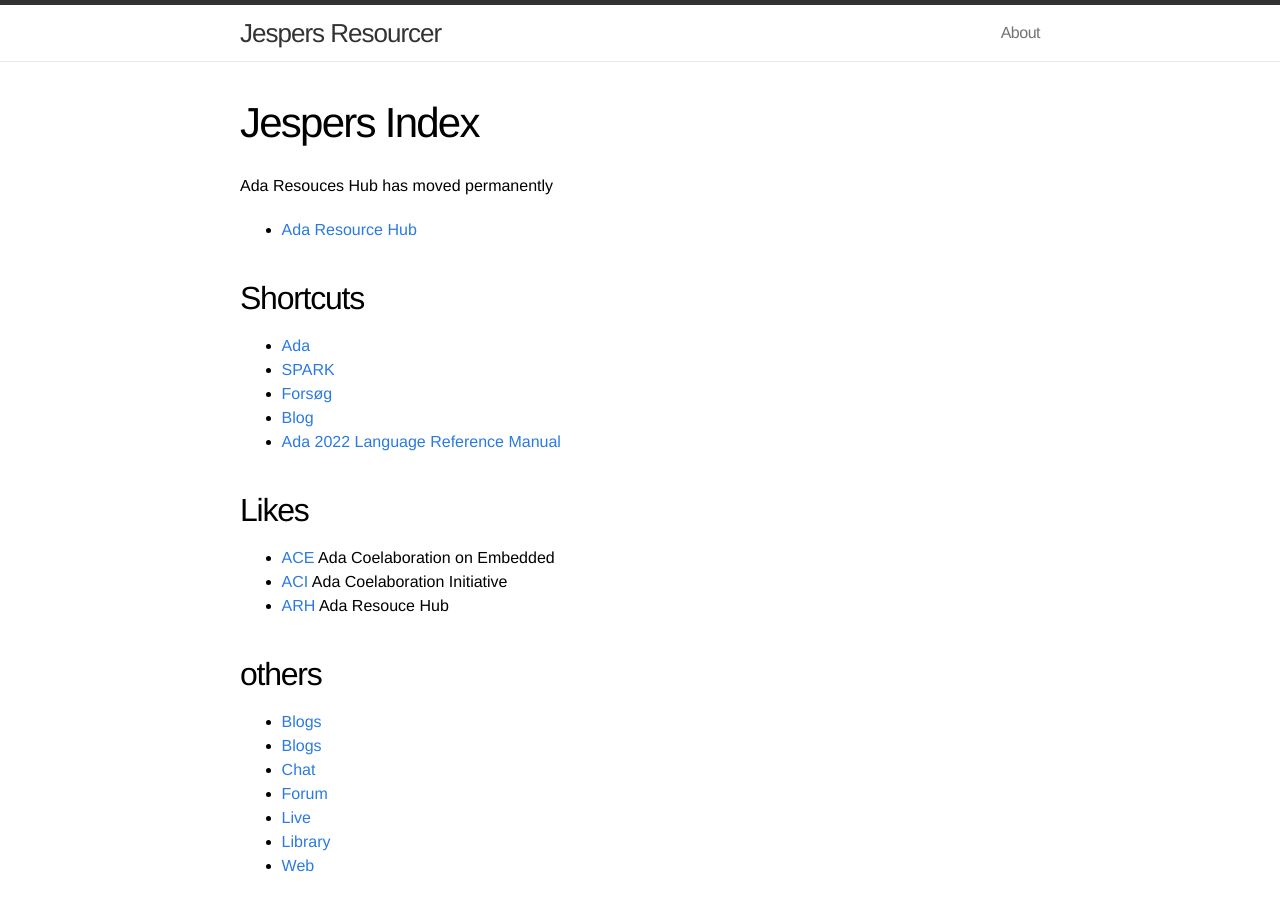
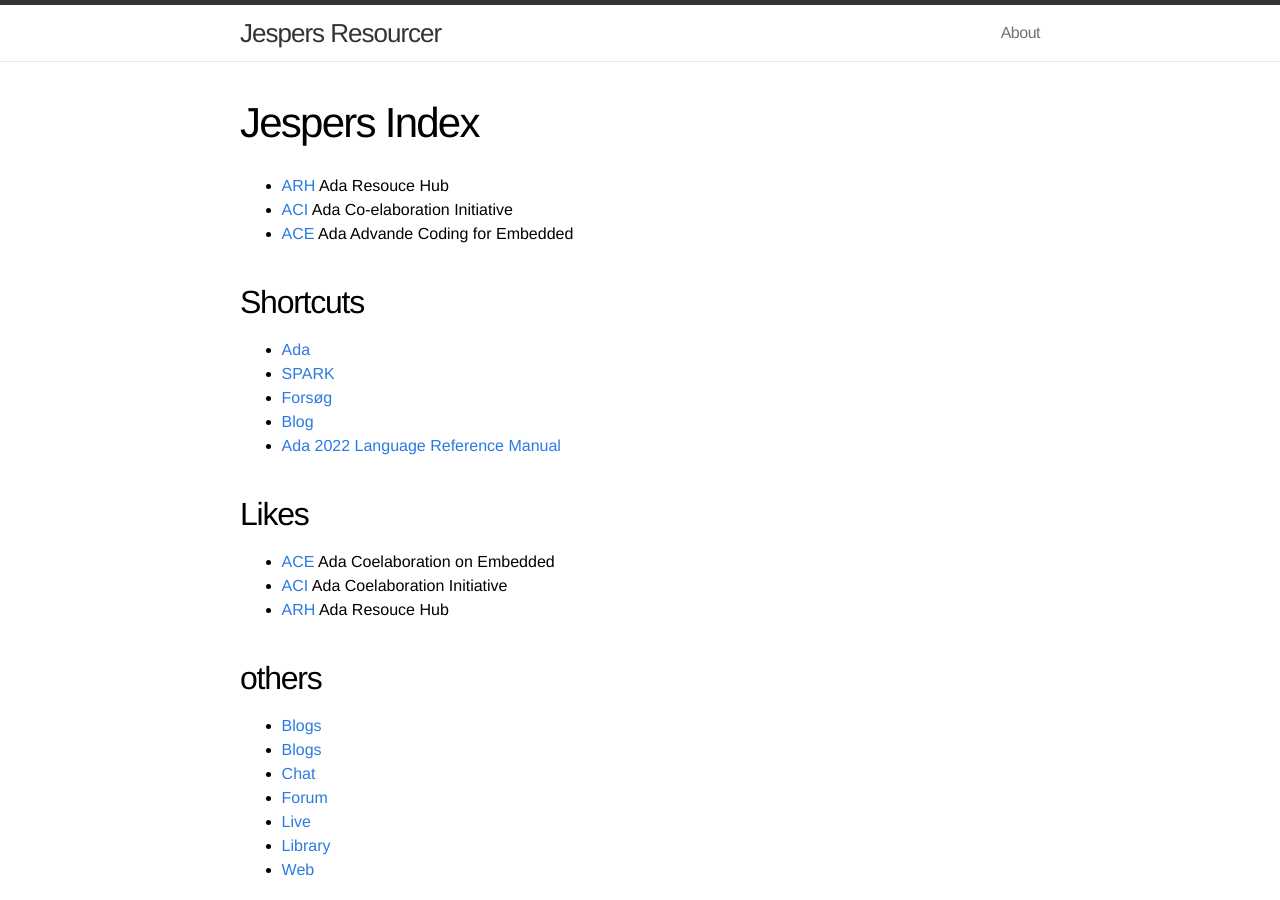
Before and after one commit to quornings/quornings.github.io, a Jekyll site: the page built from index.md, in a window 1280 px wide and 900 px high. Built offline with Jekyll 4.4.1, drawn with Linux system fonts in a browser that asks for light colours.

Commit message:
Add ACI and ACE

```diff
--- a/index.md
+++ b/index.md
@@ -3,9 +3,9 @@ layout: page
 title: Jespers Index
 ---
 
-Ada Resouces Hub has moved permanently
-
-- [Ada Resource Hub](the-ARH.github.io)
+- [ARH](the-ARH.github.io) Ada Resouce Hub
+- [ACI](the-aci.github.io) Ada Co-elaboration Initiative
+- [ACE](ada-ace.github.io) Ada Advande Coding for Embedded
 
 Shortcuts
 ----
```
